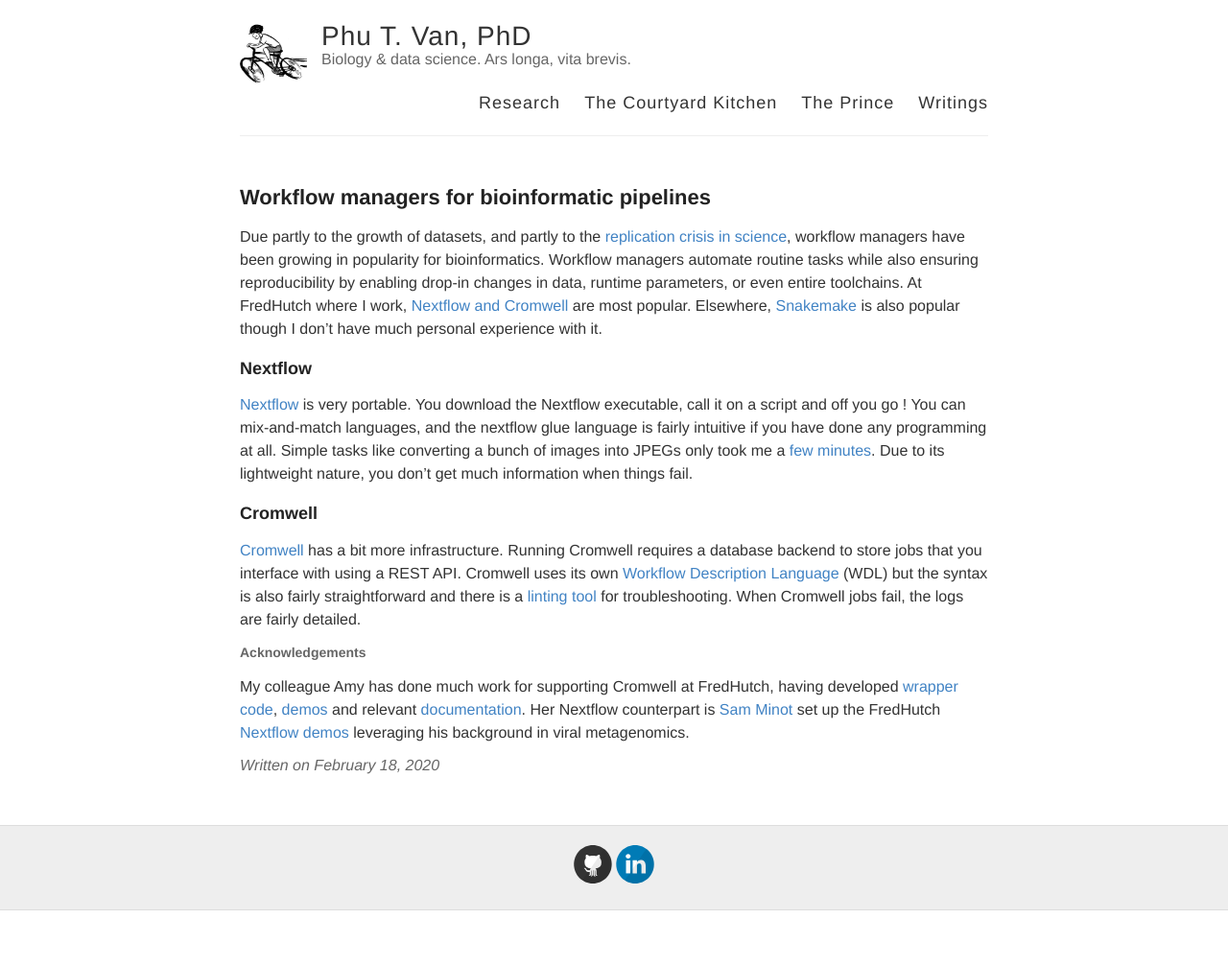
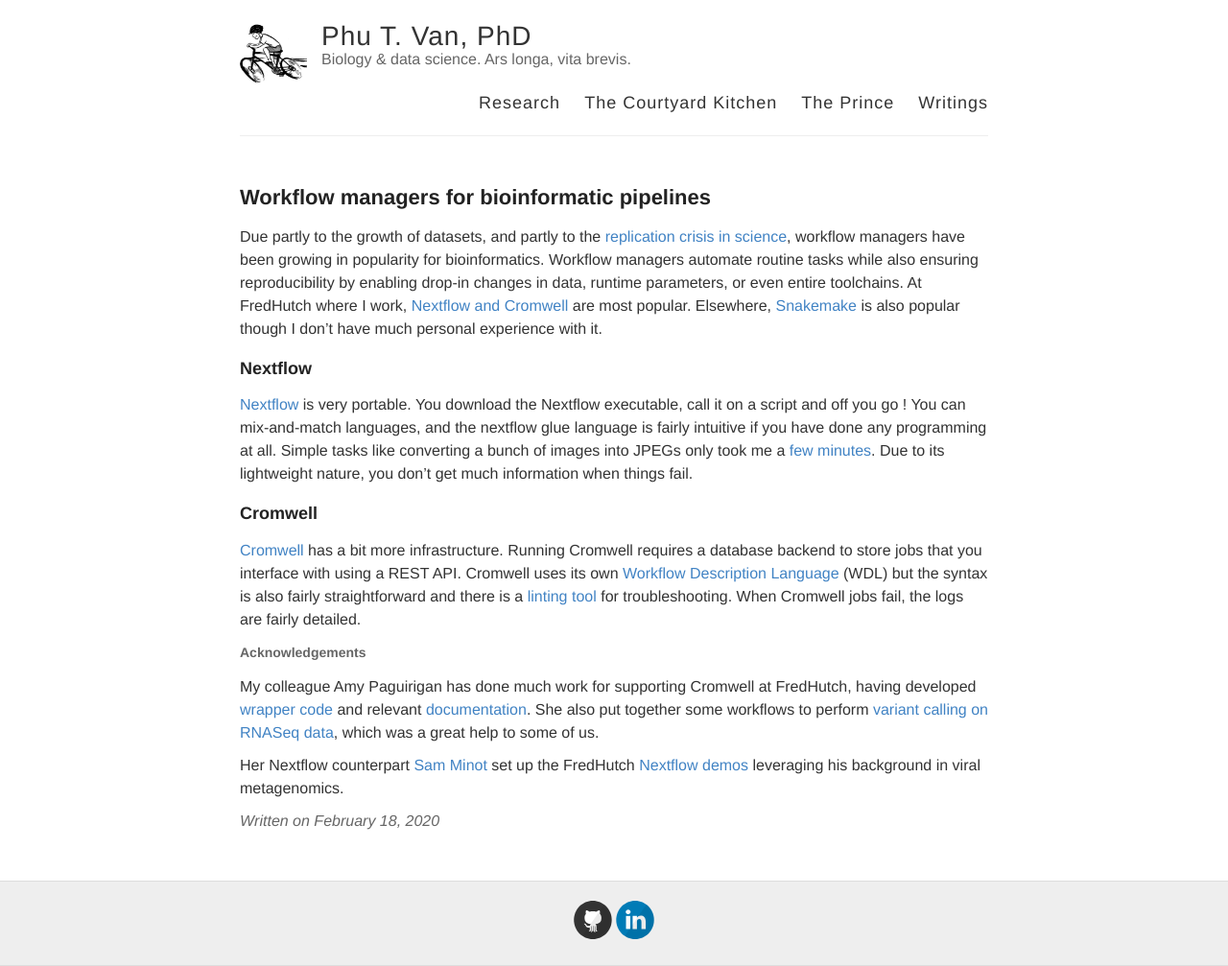
Before and after one commit to ptvan/ptvan.github.io, a Jekyll site: the page built from _posts/2020-02-18-workflow-managers.md, in a window 1280 px wide. Shown: the whole page at 96% size. Built offline with Jekyll 4.4.1, drawn with Linux system fonts in a browser that asks for light colours; before the commit the page ends 949 px from its top, so only the background shows below that.

Commit message:
minor text tweaks

```diff
--- a/_posts/2020-02-18-workflow-managers.md
+++ b/_posts/2020-02-18-workflow-managers.md
@@ -12,4 +12,6 @@
 [Cromwell](https://github.com/broadinstitute/cromwell) has a bit more infrastructure. Running Cromwell requires a database backend to store jobs that you interface with using a REST API. Cromwell uses its own [Workflow Description Language](https://openwdl.org/) (WDL) but the syntax is also fairly straightforward and there is a [linting tool](https://cromwell.readthedocs.io/en/stable/WOMtool/) for troubleshooting. When Cromwell jobs fail, the logs are fairly detailed.
 
 #### Acknowledgements
-My colleague Amy has done much work for supporting Cromwell at FredHutch, having developed [wrapper code](https://github.com/fredhutch/fh.wdlr), [demos](https://github.com/FredHutch/tg-wdl-RNAseqVariantCalling) and relevant [documentation](https://sciwiki.fredhutch.org/compdemos/Cromwell/). Her Nextflow counterpart is [Sam Minot](https://www.minot.bio/) set up the FredHutch [Nextflow demos](https://github.com/FredHutch/nf-core-aligngenomes) leveraging his background in viral metagenomics.
+My colleague Amy Paguirigan has done much work for supporting Cromwell at FredHutch, having developed [wrapper code](https://github.com/fredhutch/fh.wdlr) and relevant [documentation](https://sciwiki.fredhutch.org/compdemos/Cromwell/). She also put together some workflows to perform [variant calling on RNASeq data](https://github.com/FredHutch/tg-wdl-RNAseqVariantCalling), which was a great help to some of us.
+
+Her Nextflow counterpart [Sam Minot](https://www.minot.bio/) set up the FredHutch [Nextflow demos](https://github.com/FredHutch/nf-core-aligngenomes) leveraging his background in viral metagenomics.
```
